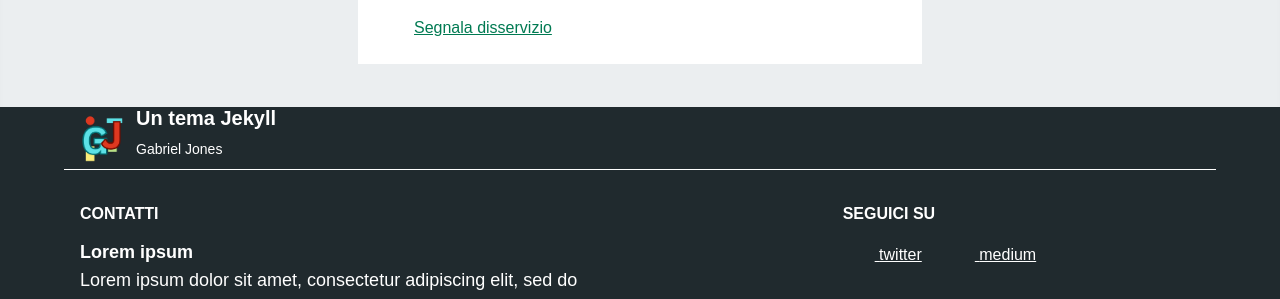
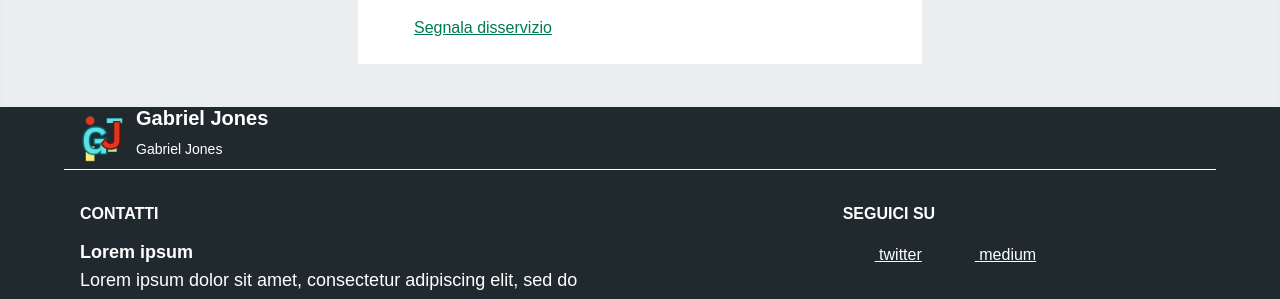
Before and after one commit to gabrieljonesdev/g, a Jekyll site: the page built from it/index.md, in a window 1280 px wide and 900 px high, scrolled down 3633 px. Shown: the part 349-648 px from the top of the window. Built offline with Jekyll 4.4.1, drawn with Linux system fonts in a browser that asks for light colours.

Commit message:
Update t.yml

```diff
--- a/_data/t.yml
+++ b/_data/t.yml
@@ -7,8 +7,7 @@ social-card: /assets/images/favicons/social-card.png
 
 ## Site name
 name:
-  en: "A Jekyll theme"
-  it: "Un tema Jekyll"
+  it: "Gabriel Jones"
 
 ## Site description
 description:
```
